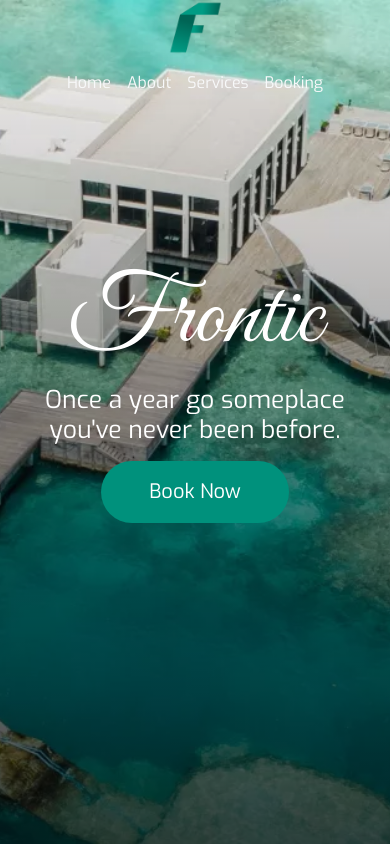
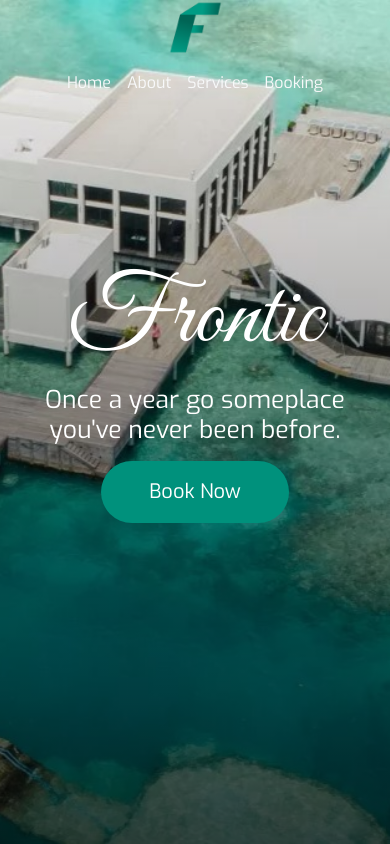
Before and after one commit to abdullahmug2332/Frontic-Hotel, a React (Create React App) app: page / in a window 390 px wide. Shown: the top 844 px of the page. Built offline with nearby package versions, Linux system fonts and the light colour scheme.

Commit message:
first commit

```diff
--- a/src/stylesheets/home.css
+++ b/src/stylesheets/home.css
@@ -67,6 +67,12 @@ color: #03aa91;
     .main{
         background-position:  center;
     }
+    .main{
+        background-image: linear-gradient( rgba(22, 22, 22, 0),rgba(0, 0, 0, 0.727)) ,url(../images/mainpic2.jpg);
+        background-repeat: no-repeat;
+        background-size: cover;
+        background-attachment: fixed;
+        }
 }
 /* Small devices (tablets) */
 @media only screen and (min-width: 576px) and (max-width: 767.98px) {
@@ -77,6 +83,12 @@ color: #03aa91;
     .main{
         background-position:  center;
     }
+    .main{
+        background-image: linear-gradient( rgba(22, 22, 22, 0),rgba(0, 0, 0, 0.727)) ,url(../images/mainpic2.jpg);
+        background-repeat: no-repeat;
+        background-size: cover;
+        background-attachment: fixed;
+        }
 }
 
 /* Extra small devices (phones) */
@@ -88,4 +100,10 @@ color: #03aa91;
     .main{
         background-position:  center;
     }
+    .main{
+        background-image: linear-gradient( rgba(22, 22, 22, 0),rgba(0, 0, 0, 0.727)) ,url(../images/mainpic2.jpg);
+        background-repeat: no-repeat;
+        background-size: cover;
+        background-attachment: fixed;
+        }
 }
```
Also changed, not shown: src/images/mainpic2.jpg (added).
